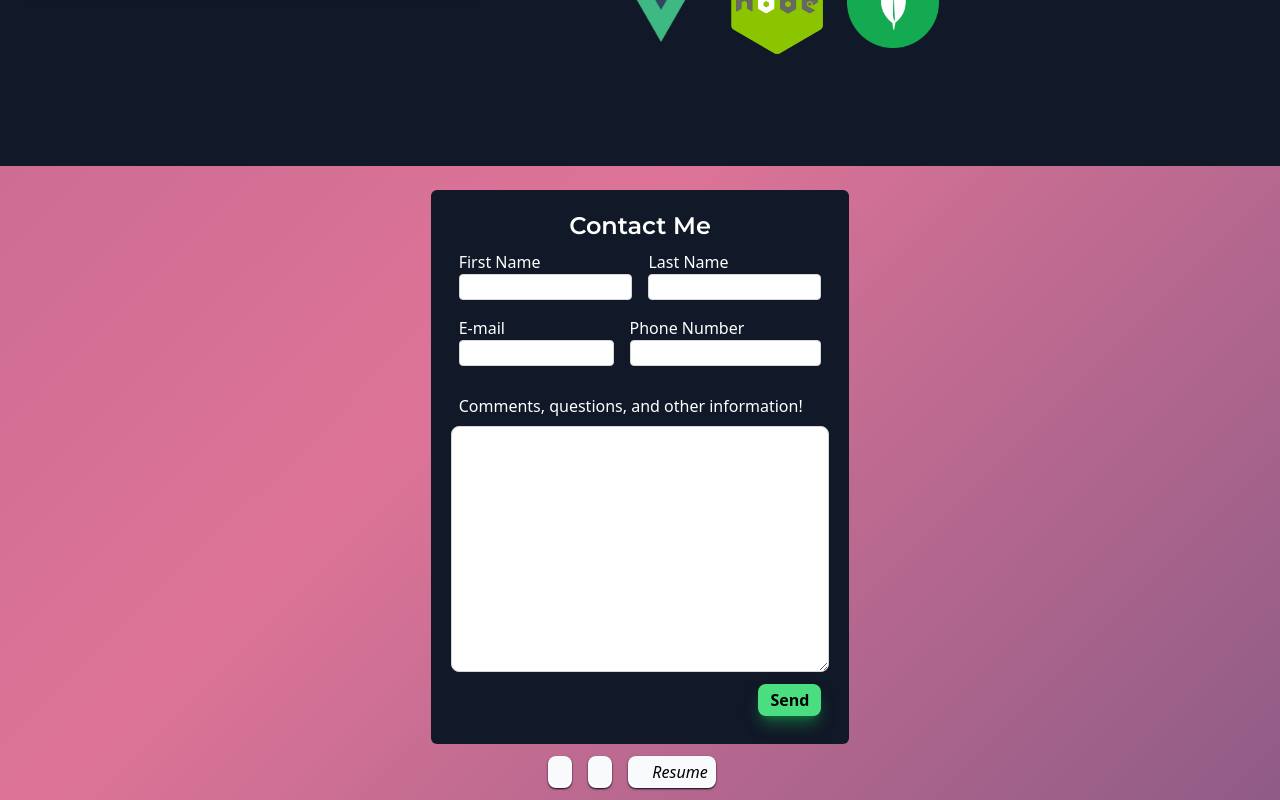
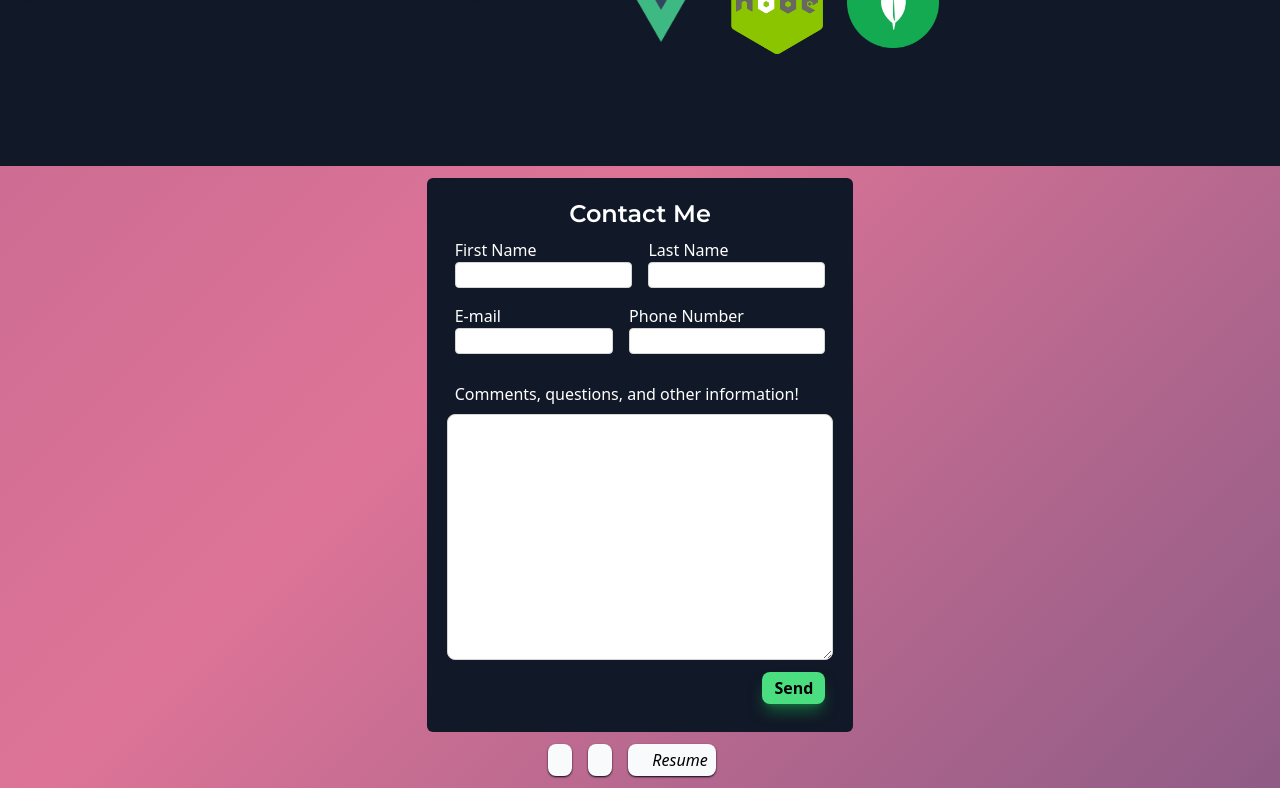
Before and after one commit to RebeccaVandeWater/RebeccaVandeWater.github.io, a Vue app: page / in a window 1280 px wide. Shown: the part 3414-4214 px from the top of the page. Built offline with nearby package versions, Linux system fonts and the light colour scheme; some icons are missing; a web font is replaced by a local one.

Commit message:
another padding fix

```diff
--- a/src/pages/HomePage.vue
+++ b/src/pages/HomePage.vue
@@ -160,7 +160,7 @@
   </div> -->
 
   <!-- Contact Section -->
-  <div class="flex flex-col items-center p-3 justify-center" id="contact">
+  <div class="flex flex-col items-center pb-3 justify-center" id="contact">
     <ContactMe />
     <ContactInfo />
   </div>
```
